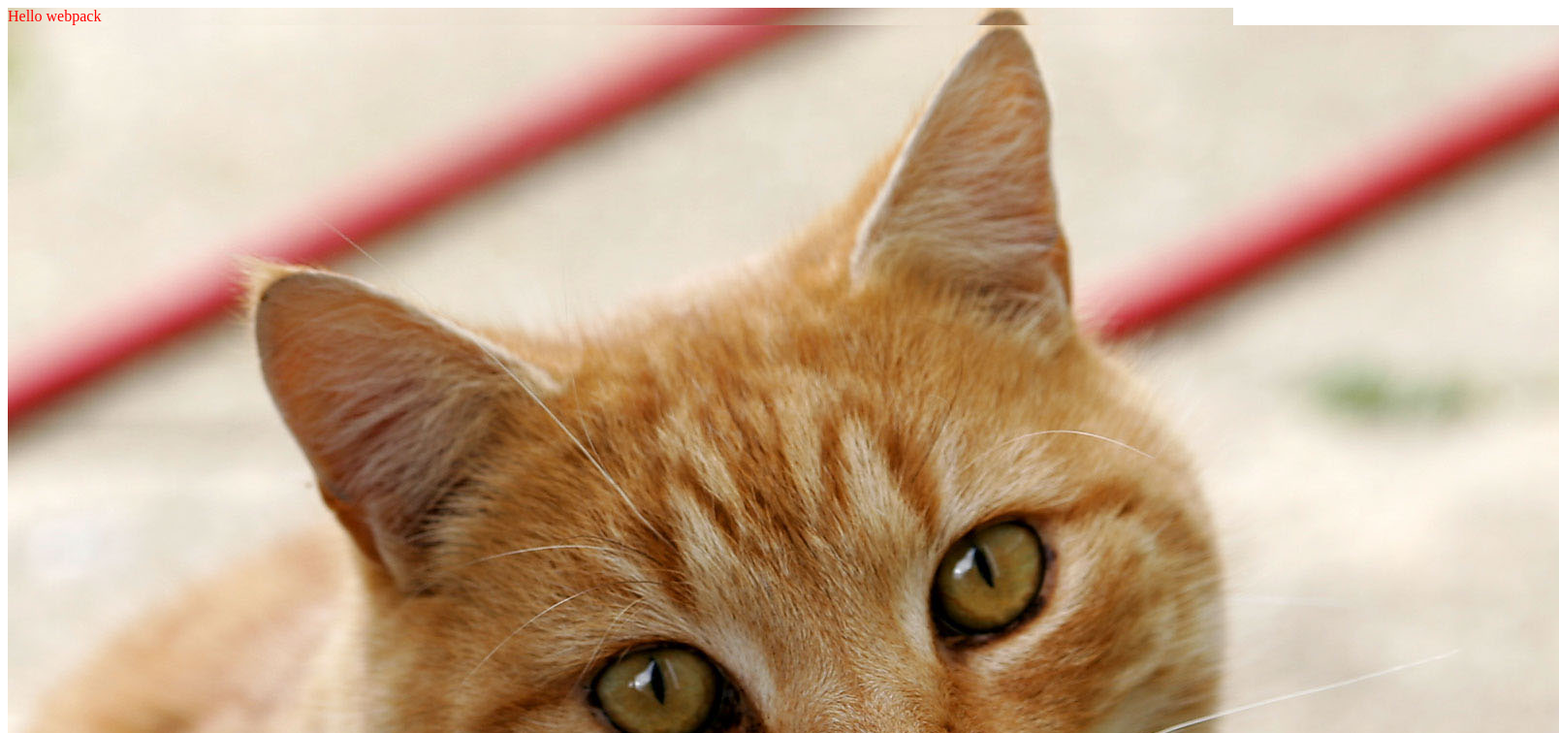
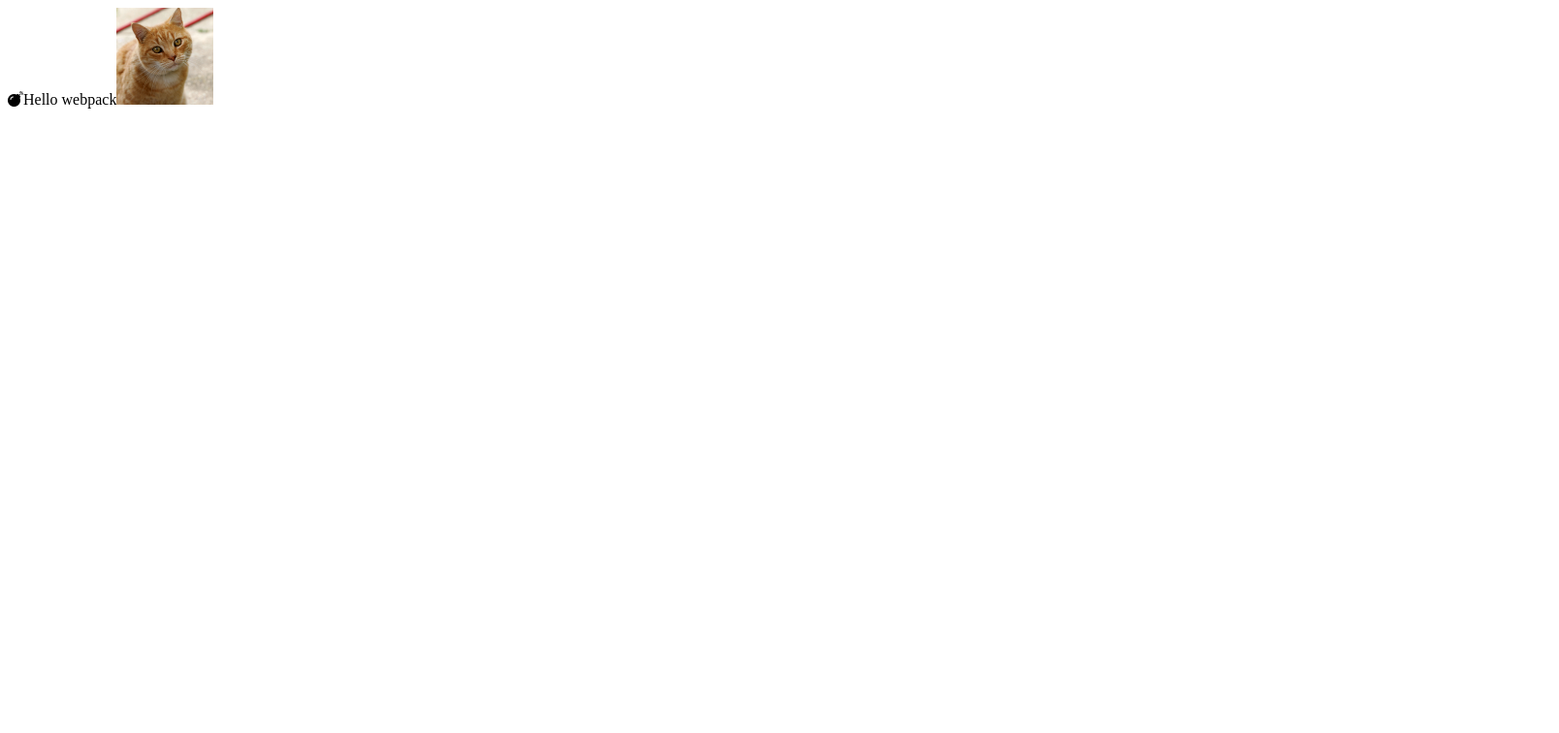
Before and after one commit to flat0/webpack-production, a website built with webpack: page dist/index.html in a window 1280 px wide. Shown: the top 756 px of the page at 97% size, 1608 px wide, since content can reach past the window. Built offline with nearby package versions, Linux system fonts and the light colour scheme.

Commit message:
https://webpack.js.org/guides/asset-management/#loading-fonts

```diff
--- a/src/index.js
+++ b/src/index.js
@@ -9,6 +9,8 @@ function component() {
 	element.classList.add('hello');
 	const image = new Image;
 	image.src = imageURL;
+	image.height = 100;
+	image.width = 100;
 	element.appendChild(image);
 	return element;
 }
--- a/src/style.css
+++ b/src/style.css
@@ -1,2 +1,31 @@
+/* 2021-01-30 */
+@font-face {
+	font-display: block;
+	font-family: 'Font Awesome';
+	font-style: normal;
+	font-weight: 400;
+	/* 2021-01-31
+	 * 1) Placing the `url` and `format` attributes in the reverse order does not work.
+	 * 2) The declarations ordering is important. */
+	src: url('./fa/400/.woff2') format('woff2'), url('./fa/400/.woff') format('woff');
+}
+@font-face {
+	font-display: block;
+	font-family: 'Font Awesome';
+	font-style: normal;
+	font-weight: 900;
+	/* 2021-01-31
+	 * 1) Placing the `url` and `format` attributes in the reverse order does not work.
+	 * 2) The declarations ordering is important. */
+	src: url('./fa/900/.woff2') format('woff2'), url('./fa/900/.woff') format('woff');
+}
 /* 2021-01-30 https://webpack.js.org/guides/asset-management/#loading-css */
-.hello {background: url('./1.jpg'); color: red;}
+.hello:before {
+	color: black;
+	content: "\f1e2";
+	font-family: 'Font Awesome';
+	/* 2021-01-31
+	 * 1) Only the «solid» version of the icon is free: https://fontawesome.com/icons/bomb
+	 * 2) https://stackoverflow.com/a/49755090 */
+	font-weight: 900;
+}
--- a/webpack.config.js
+++ b/webpack.config.js
@@ -10,6 +10,8 @@ module.exports = {
 			{test: /\.css$/i, use: ['style-loader', 'css-loader']}
 			// 2021-01-30 https://webpack.js.org/guides/asset-management/#loading-images
 			,{test: /\.(png|svg|jpg|jpeg|gif)$/i, type: 'asset/resource'}
+			// 2021-01-30 https://webpack.js.org/guides/asset-management/#loading-fonts
+			,{test: /\.(woff|woff2|eot|ttf|otf)$/i, type: 'asset/resource'}
 		]
 	}
 	,output: {filename: 'bundle.js', path: path.resolve(__dirname, 'dist')}
```
Also changed, not shown: src/fa/400/.woff (added), src/fa/400/.woff2 (added), src/fa/900/.woff (added), src/fa/900/.woff2 (added).
